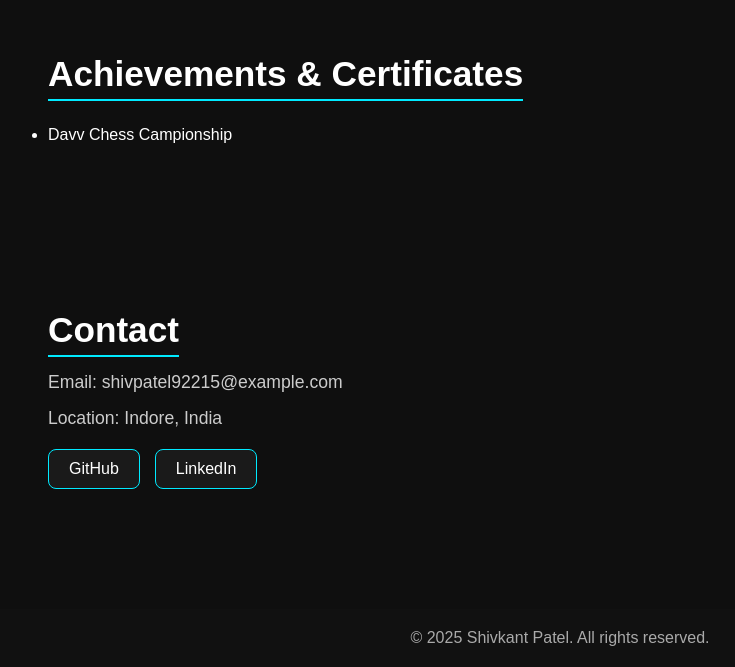
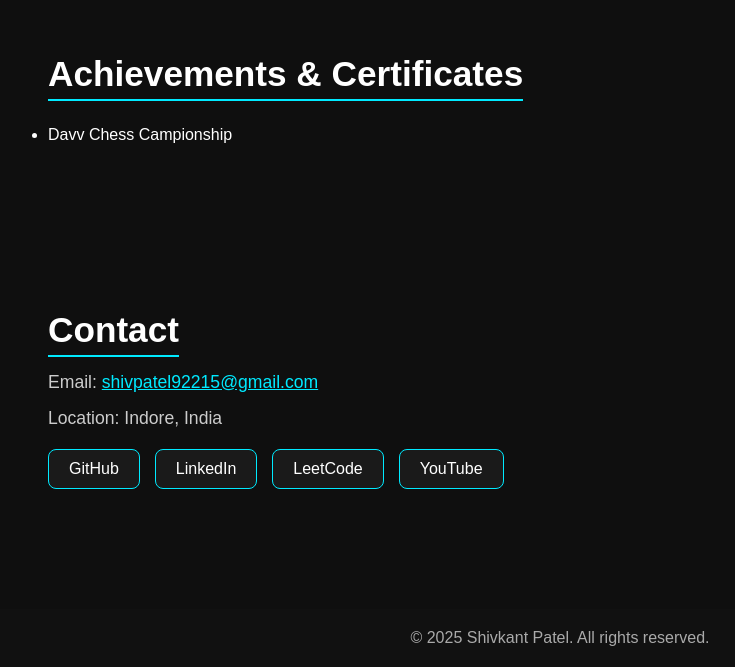
Before and after one commit to Suryance21/Portfolio, a plain HTML site: page index.html in a window 1280 px wide. Shown: the part 2181-2848 px from the top of the page, without its empty margins (80-815 px from the left). Drawn offline with Linux system fonts and the light colour scheme; a script that the page names is missing.

Commit message:
Enhance contact section with email and social links
Updated contact section with email link and added social media links for LeetCode and YouTube.

```diff
--- a/index.html
+++ b/index.html
@@ -86,14 +86,22 @@
     </ul>
   </section>
 
-  <section id="contact">
+  <section id="connect with me">
   <h2>Contact</h2>
-    <p>Email: shivpatel92215@example.com</p>
+
+  <p>Email:
+    <a href="mailto:shivpatel92215@gmail.com" style="color:#00eaff;">
+      shivpatel92215@gmail.com
+    </a>
+  </p>
+
   <p>Location: Indore, India</p>
 
   <div class="social-links">
     <a href="https://github.com/Suryance21" target="_blank">GitHub</a>
     <a href="https://www.linkedin.com/in/shivkant-patel-09638332a" target="_blank">LinkedIn</a>
+    <a href="https://leetcode.com/u/suryance021" target="_blank">LeetCode</a>
+    <a href="https://www.youtube.com/@suryance21" target="_blank">YouTube</a>
   </div>
 </section>
 
```
Lines whose indentation alone changed are shown as unchanged.
